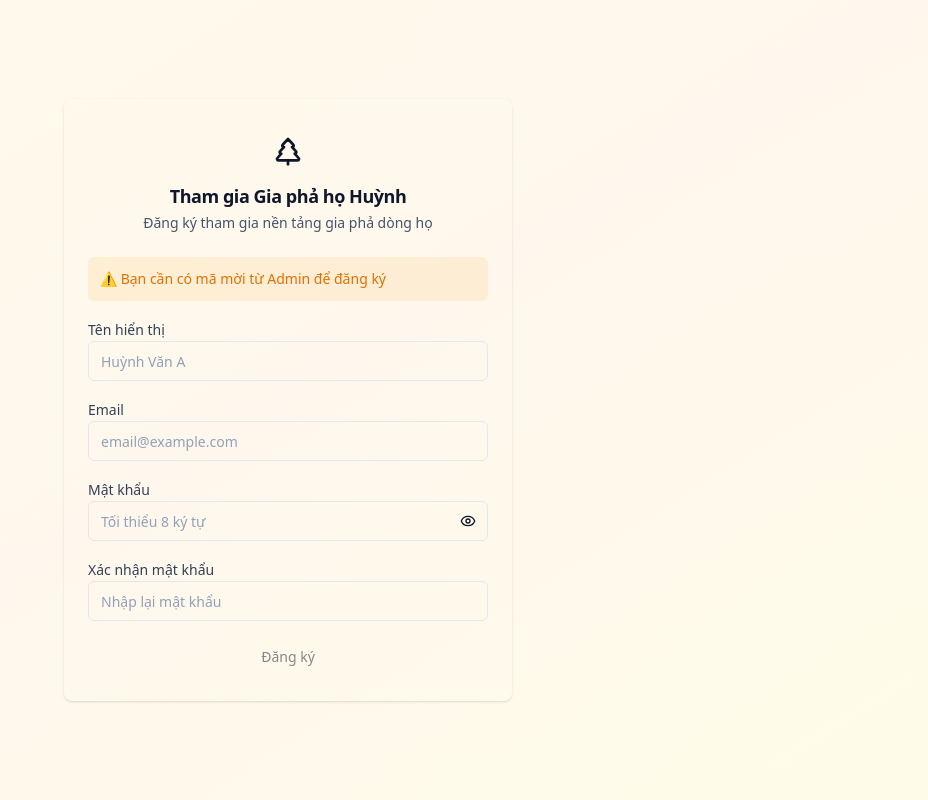
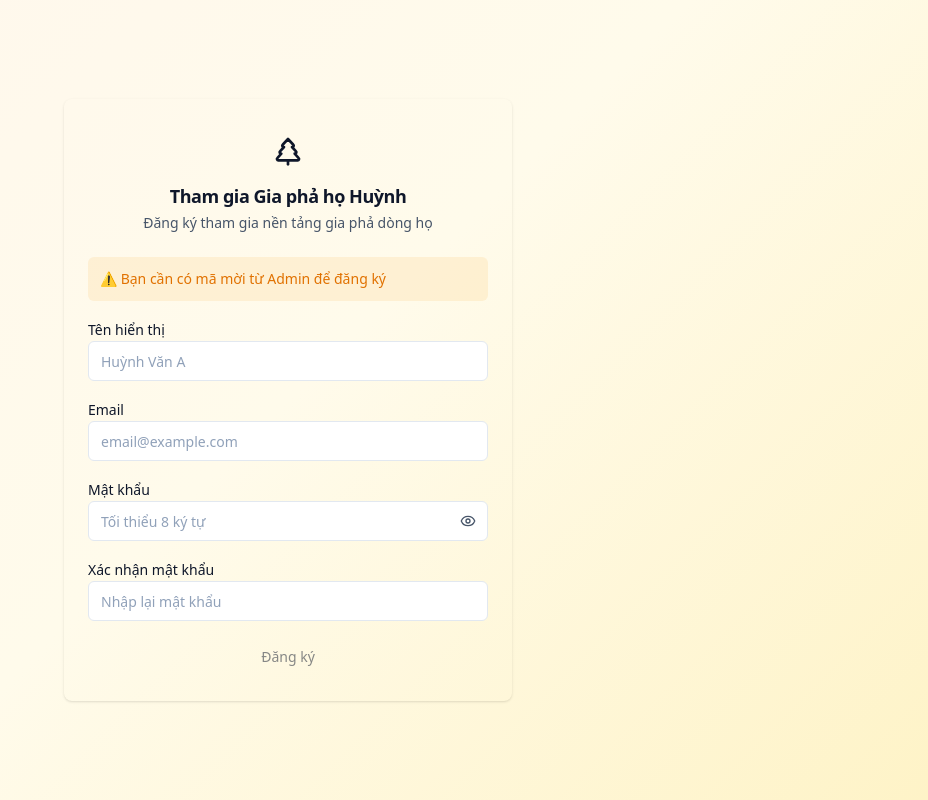
Before and after one commit to hnt0411/gia-pha-ho-huynh, a Next.js app in the folder frontend/: page /register in a window 1280 px wide. Shown: the whole page, without its empty margins (352-1280 px from the left). Built offline with nearby package versions, Linux system fonts and the light colour scheme; no server answers.

Commit message:
Fix auth page theme contrast

```diff
--- a/frontend/src/app/(auth)/layout.tsx
+++ b/frontend/src/app/(auth)/layout.tsx
@@ -1,10 +1,22 @@
+'use client';
+
+import { useTheme } from 'next-themes';
+
 export default function AuthLayout({
     children,
 }: {
     children: React.ReactNode;
 }) {
+    const { resolvedTheme } = useTheme();
+    const isDark = resolvedTheme === 'dark';
+    const background = isDark
+        ? 'linear-gradient(135deg, #020617 0%, #0b1220 50%, #0f172a 100%)'
+        : 'linear-gradient(135deg, #fff7ed 0%, #fffbeb 50%, #fef3c7 100%)';
     return (
-        <div className="flex min-h-screen items-center justify-center bg-gradient-to-br from-amber-50 via-orange-50 to-yellow-50 dark:from-slate-950 dark:via-slate-950 dark:to-slate-900 px-4">
+        <div
+            className="flex min-h-screen items-center justify-center px-4"
+            style={{ background }}
+        >
             <div className="w-full max-w-md">{children}</div>
         </div>
     );
--- a/frontend/src/app/(auth)/login/page.tsx
+++ b/frontend/src/app/(auth)/login/page.tsx
@@ -6,6 +6,7 @@ import { TreePine, Eye, EyeOff, UserPlus, LogIn } from 'lucide-react';
 import { useForm } from 'react-hook-form';
 import { zodResolver } from '@hookform/resolvers/zod';
 import { z } from 'zod';
+import { useTheme } from 'next-themes';
 import { Button } from '@/components/ui/button';
 import { Input } from '@/components/ui/input';
 import { Card, CardContent, CardDescription, CardHeader, CardTitle } from '@/components/ui/card';
@@ -27,6 +28,15 @@ export default function LoginPage() {
     const [success, setSuccess] = useState('');
     const [loading, setLoading] = useState(false);
     const [mode, setMode] = useState<'login' | 'register'>('login');
+    const { resolvedTheme } = useTheme();
+    const isDark = resolvedTheme === 'dark';
+    const textColor = isDark ? '#e2e8f0' : '#0f172a';
+    const mutedColor = isDark ? '#cbd5e1' : '#475569';
+    const inputStyle = {
+        color: textColor,
+        backgroundColor: isDark ? 'rgba(15, 23, 42, 0.7)' : '#ffffff',
+        borderColor: isDark ? '#334155' : '#e2e8f0',
+    };
 
     const {
         register,
@@ -72,8 +82,8 @@ export default function LoginPage() {
                         <TreePine className="h-8 w-8 text-primary" />
                     </div>
                 </div>
-                <CardTitle className="text-2xl font-bold text-slate-900 dark:text-slate-100">Gia phả họ Huỳnh</CardTitle>
-                <CardDescription className="text-slate-600 dark:text-slate-300">
+                <CardTitle className="text-2xl font-bold" style={{ color: textColor }}>Gia phả họ Huỳnh</CardTitle>
+                <CardDescription style={{ color: mutedColor }}>
                     {mode === 'login'
                         ? 'Đăng nhập để quản lý & đóng góp thông tin'
                         : 'Đăng ký tài khoản thành viên dòng họ'
@@ -91,32 +101,36 @@ export default function LoginPage() {
 
                     {mode === 'register' && (
                         <div className="space-y-2">
-                            <label className="text-sm font-medium text-slate-700 dark:text-slate-200" htmlFor="displayName">Họ tên</label>
+                            <label className="text-sm font-medium" htmlFor="displayName" style={{ color: textColor }}>Họ tên</label>
                             <Input id="displayName" placeholder="Huỳnh Văn A" {...register('displayName')}
-                                className="text-slate-900 dark:text-slate-100 placeholder:text-slate-400 dark:placeholder:text-slate-500" />
+                                className="placeholder:text-slate-400 dark:placeholder:text-slate-500"
+                                style={inputStyle} />
                         </div>
                     )}
 
                     <div className="space-y-2">
-                        <label className="text-sm font-medium text-slate-700 dark:text-slate-200" htmlFor="email">Email</label>
+                        <label className="text-sm font-medium" htmlFor="email" style={{ color: textColor }}>Email</label>
                         <Input id="email" type="email" placeholder="email@example.com" {...register('email')}
-                            className="text-slate-900 dark:text-slate-100 placeholder:text-slate-400 dark:placeholder:text-slate-500" />
+                            className="placeholder:text-slate-400 dark:placeholder:text-slate-500"
+                            style={inputStyle} />
                         {errors.email && <p className="text-xs text-destructive">{errors.email.message}</p>}
                     </div>
 
                     <div className="space-y-2">
-                        <label className="text-sm font-medium text-slate-700 dark:text-slate-200" htmlFor="password">Mật khẩu</label>
+                        <label className="text-sm font-medium" htmlFor="password" style={{ color: textColor }}>Mật khẩu</label>
                         <div className="relative">
                             <Input
                                 id="password"
                                 type={showPassword ? 'text' : 'password'}
                                 placeholder="••••••••"
                                 {...register('password')}
-                                className="text-slate-900 dark:text-slate-100 placeholder:text-slate-400 dark:placeholder:text-slate-500"
+                                className="placeholder:text-slate-400 dark:placeholder:text-slate-500"
+                                style={inputStyle}
                             />
                             <button
                                 type="button"
-                                className="absolute right-3 top-1/2 -translate-y-1/2 text-muted-foreground hover:text-foreground"
+                                className="absolute right-3 top-1/2 -translate-y-1/2"
+                                style={{ color: mutedColor }}
                                 onClick={() => setShowPassword(!showPassword)}
                             >
                                 {showPassword ? <EyeOff className="h-4 w-4" /> : <Eye className="h-4 w-4" />}
@@ -135,13 +149,20 @@ export default function LoginPage() {
 
                     <div className="relative my-2">
                         <div className="absolute inset-0 flex items-center"><div className="w-full border-t" /></div>
-                        <div className="relative flex justify-center text-xs uppercase"><span className="bg-card px-2 text-muted-foreground">hoặc</span></div>
+                        <div className="relative flex justify-center text-xs uppercase">
+                            <span className="bg-card px-2" style={{ color: mutedColor }}>hoặc</span>
+                        </div>
                     </div>
 
                     <Button
                         type="button"
                         variant="outline"
-                        className="w-full border-2 shadow-sm hover:shadow-md bg-white/80 dark:bg-slate-900/60"
+                        className="w-full border-2 shadow-sm hover:shadow-md"
+                        style={{
+                            backgroundColor: isDark ? 'rgba(15, 23, 42, 0.6)' : 'rgba(255, 255, 255, 0.8)',
+                            borderColor: isDark ? '#334155' : '#e2e8f0',
+                            color: textColor,
+                        }}
                         onClick={() => { setMode(m => m === 'login' ? 'register' : 'login'); setError(''); setSuccess(''); }}
                     >
                         {mode === 'login'
--- a/frontend/src/app/(auth)/register/page.tsx
+++ b/frontend/src/app/(auth)/register/page.tsx
@@ -6,6 +6,7 @@ import { TreePine, Eye, EyeOff } from 'lucide-react';
 import { useForm } from 'react-hook-form';
 import { zodResolver } from '@hookform/resolvers/zod';
 import { z } from 'zod';
+import { useTheme } from 'next-themes';
 import { Button } from '@/components/ui/button';
 import { Input } from '@/components/ui/input';
 import { Card, CardContent, CardDescription, CardHeader, CardTitle } from '@/components/ui/card';
@@ -30,6 +31,15 @@ function RegisterContent() {
     const [showPassword, setShowPassword] = useState(false);
     const [error, setError] = useState('');
     const [loading, setLoading] = useState(false);
+    const { resolvedTheme } = useTheme();
+    const isDark = resolvedTheme === 'dark';
+    const textColor = isDark ? '#e2e8f0' : '#0f172a';
+    const mutedColor = isDark ? '#cbd5e1' : '#475569';
+    const inputStyle = {
+        color: textColor,
+        backgroundColor: isDark ? 'rgba(15, 23, 42, 0.7)' : '#ffffff',
+        borderColor: isDark ? '#334155' : '#e2e8f0',
+    };
 
     const {
         register,
@@ -114,8 +124,8 @@ function RegisterContent() {
                         <TreePine className="h-8 w-8 text-primary" />
                     </div>
                 </div>
-                <CardTitle className="text-2xl font-bold text-slate-900 dark:text-slate-100">Tham gia Gia phả họ Huỳnh</CardTitle>
-                <CardDescription className="text-slate-600 dark:text-slate-300">Đăng ký tham gia nền tảng gia phả dòng họ</CardDescription>
+                <CardTitle className="text-2xl font-bold" style={{ color: textColor }}>Tham gia Gia phả họ Huỳnh</CardTitle>
+                <CardDescription style={{ color: mutedColor }}>Đăng ký tham gia nền tảng gia phả dòng họ</CardDescription>
             </CardHeader>
             <CardContent>
                 <form onSubmit={handleSubmit(onSubmit)} className="space-y-4">
@@ -130,32 +140,36 @@ function RegisterContent() {
                     )}
 
                     <div className="space-y-2">
-                        <label className="text-sm font-medium text-slate-700 dark:text-slate-200" htmlFor="displayName">Tên hiển thị</label>
+                        <label className="text-sm font-medium" htmlFor="displayName" style={{ color: textColor }}>Tên hiển thị</label>
                         <Input id="displayName" placeholder="Huỳnh Văn A" {...register('displayName')}
-                            className="text-slate-900 dark:text-slate-100 placeholder:text-slate-400 dark:placeholder:text-slate-500" />
+                            className="placeholder:text-slate-400 dark:placeholder:text-slate-500"
+                            style={inputStyle} />
                         {errors.displayName && <p className="text-xs text-destructive">{errors.displayName.message}</p>}
                     </div>
 
                     <div className="space-y-2">
-                        <label className="text-sm font-medium text-slate-700 dark:text-slate-200" htmlFor="email">Email</label>
+                        <label className="text-sm font-medium" htmlFor="email" style={{ color: textColor }}>Email</label>
                         <Input id="email" type="email" placeholder="email@example.com" {...register('email')}
-                            className="text-slate-900 dark:text-slate-100 placeholder:text-slate-400 dark:placeholder:text-slate-500" />
+                            className="placeholder:text-slate-400 dark:placeholder:text-slate-500"
+                            style={inputStyle} />
                         {errors.email && <p className="text-xs text-destructive">{errors.email.message}</p>}
                     </div>
 
                     <div className="space-y-2">
-                        <label className="text-sm font-medium text-slate-700 dark:text-slate-200" htmlFor="password">Mật khẩu</label>
+                        <label className="text-sm font-medium" htmlFor="password" style={{ color: textColor }}>Mật khẩu</label>
                         <div className="relative">
                             <Input
                                 id="password"
                                 type={showPassword ? 'text' : 'password'}
                                 placeholder="Tối thiểu 8 ký tự"
                                 {...register('password')}
-                                className="text-slate-900 dark:text-slate-100 placeholder:text-slate-400 dark:placeholder:text-slate-500"
+                                className="placeholder:text-slate-400 dark:placeholder:text-slate-500"
+                                style={inputStyle}
                             />
                             <button
                                 type="button"
-                                className="absolute right-3 top-1/2 -translate-y-1/2 text-muted-foreground hover:text-foreground"
+                                className="absolute right-3 top-1/2 -translate-y-1/2"
+                                style={{ color: mutedColor }}
                                 onClick={() => setShowPassword(!showPassword)}
                             >
                                 {showPassword ? <EyeOff className="h-4 w-4" /> : <Eye className="h-4 w-4" />}
@@ -165,13 +179,14 @@ function RegisterContent() {
                     </div>
 
                     <div className="space-y-2">
-                        <label className="text-sm font-medium text-slate-700 dark:text-slate-200" htmlFor="confirmPassword">Xác nhận mật khẩu</label>
+                        <label className="text-sm font-medium" htmlFor="confirmPassword" style={{ color: textColor }}>Xác nhận mật khẩu</label>
                         <Input
                             id="confirmPassword"
                             type="password"
                             placeholder="Nhập lại mật khẩu"
                             {...register('confirmPassword')}
-                            className="text-slate-900 dark:text-slate-100 placeholder:text-slate-400 dark:placeholder:text-slate-500"
+                            className="placeholder:text-slate-400 dark:placeholder:text-slate-500"
+                            style={inputStyle}
                         />
                         {errors.confirmPassword && <p className="text-xs text-destructive">{errors.confirmPassword.message}</p>}
                     </div>
```
